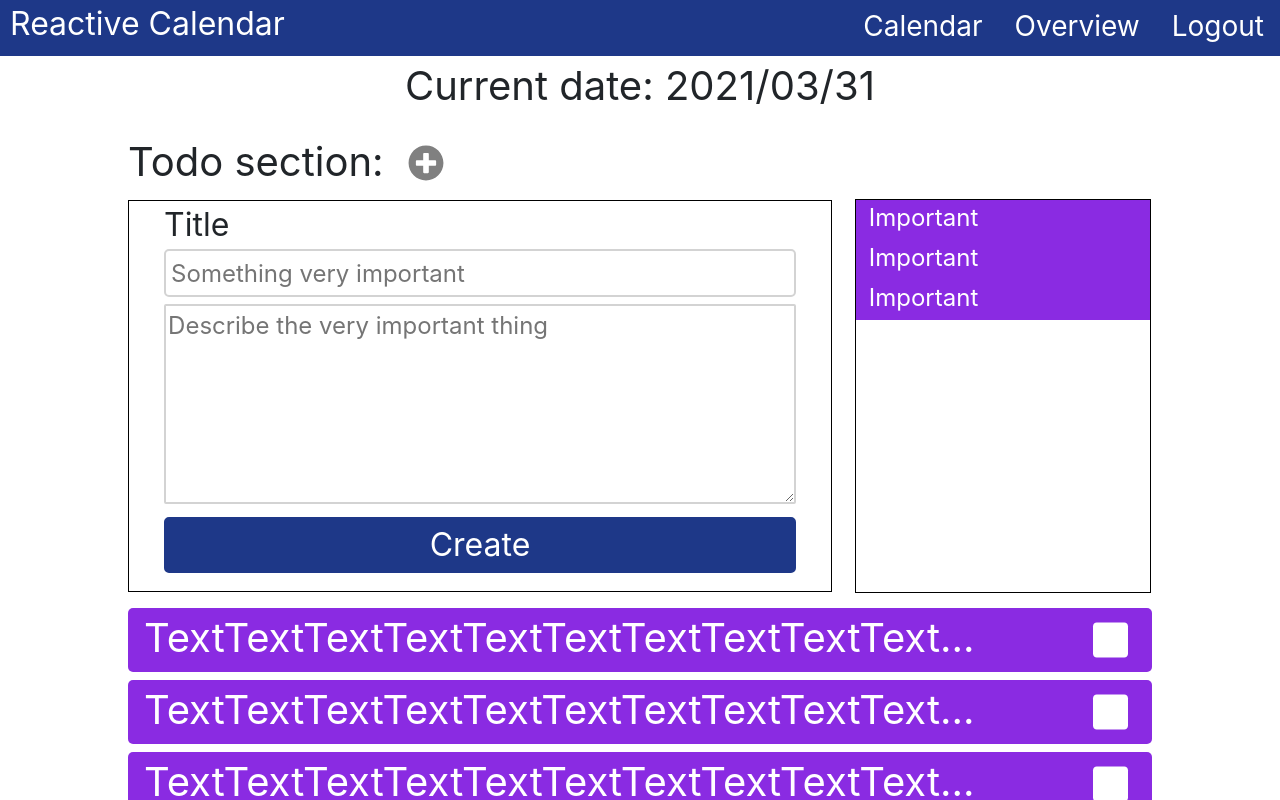
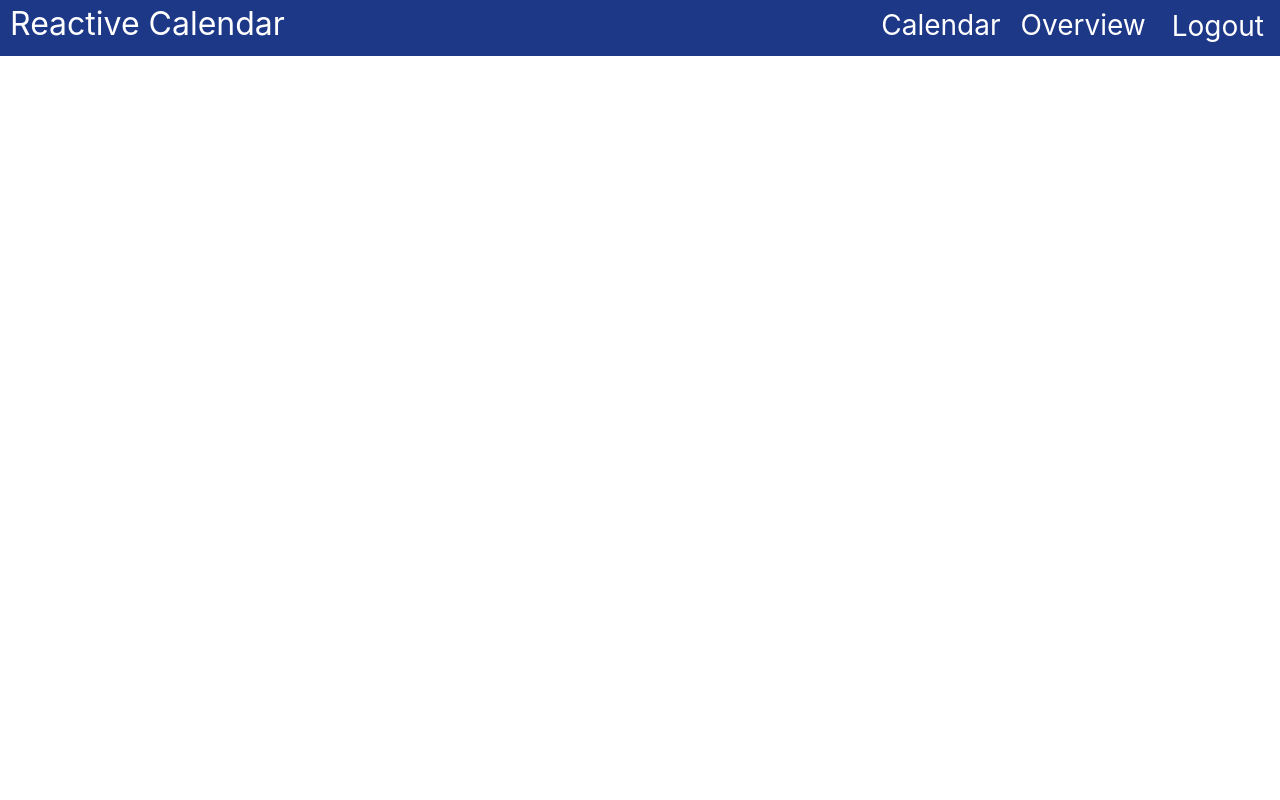
Before and after one commit to idrizovdjem/reactive-calendar, a React (Create React App) app in the folder reactive-calendar/: page / in a window 1280 px wide. Built offline with nearby package versions, Linux system fonts and the light colour scheme.

Commit message:
Add react router

```diff
--- a/reactive-calendar/package.json
+++ b/reactive-calendar/package.json
@@ -13,6 +13,7 @@
     "dayjs": "^1.10.4",
     "react": "^17.0.2",
     "react-dom": "^17.0.2",
+    "react-router-dom": "^5.2.0",
     "react-scripts": "4.0.3",
     "web-vitals": "^1.1.1"
   },
--- a/reactive-calendar/src/App.js
+++ b/reactive-calendar/src/App.js
@@ -1,4 +1,5 @@
 import React, { Component } from 'react';
+import { BrowserRouter, Route, Switch } from 'react-router-dom';
 
 import Navigation from './components/Navigation/Navigation';
 import Login from './components/Login/Login';
@@ -8,32 +9,23 @@ import TodoContainer from './components/TodoContainer/TodoContainer';
 
 class App extends Component {
   state = {
-    isUserAuthenticated: true,
-    currentPage: 'Todo'
+    isUserAuthenticated: true
   };
 
-  changePage = (page) => {
-    this.setState({ currentPage: page });
-  }
-
   render() {
-    let renderElement = null;
-    if(this.state.currentPage === 'Login') {
-      renderElement = <Login />
-    } else if(this.state.currentPage === 'Register') {
-      renderElement = <Register />
-    } else if(this.state.currentPage === 'Calendar') {
-      renderElement = <Calendar />
-    } else if(this.state.currentPage === 'Todo') {
-      renderElement = <TodoContainer />
-    }
-
     return (
       <div>
-        <Navigation
-          isUserAuthenticated={this.state.isUserAuthenticated}
-          redirect={this.changePage} />
-          {renderElement}
+        <BrowserRouter>
+          <Navigation
+            isUserAuthenticated={this.state.isUserAuthenticated}
+            redirect={this.changePage} />
+          <Switch>
+            <Route path='/Calendar' component={Calendar} />
+            <Route path='/Login' component={Login} />
+            <Route path='/Register' component={Register} />
+            <Route path='/Todo' component={TodoContainer} />
+          </Switch>
+        </BrowserRouter>
       </div>
     );
   }
--- a/reactive-calendar/src/components/Navigation/Navigation.js
+++ b/reactive-calendar/src/components/Navigation/Navigation.js
@@ -1,27 +1,23 @@
 import React from 'react';
+import { Link } from 'react-router-dom';
 import classes from './Navigation.module.css';
 
 const Navigation = (props) => {
     let buttons = null;
 
-    const changePage = (event) => {
-        const page = event.target.textContent;
-        props.redirect(page);
-    }
-
     if(props.isUserAuthenticated) {
         buttons = (
             <span>
                 <button className={classes.NavigationButton}>Logout</button>
-                <button onClick={changePage} className={classes.NavigationButton}>Overview</button>
-                <button onClick={changePage} className={classes.NavigationButton}>Calendar</button>
+                <Link to='/Overview' className={classes.NavigationButton}>Overview</Link>
+                <Link to='/Calendar' className={classes.NavigationButton}>Calendar</Link>
             </span>
         );
     } else {
         buttons = (
             <span>
-                <button onClick={changePage} className={classes.NavigationButton}>Register</button>
-                <button onClick={changePage} className={classes.NavigationButton}>Login</button>
+                <Link to='/Register' className={classes.NavigationButton}>Register</Link>
+                <Link to='/Login' className={classes.NavigationButton}>Login</Link>
             </span>
         );
     }
--- a/reactive-calendar/src/components/Navigation/Navigation.module.css
+++ b/reactive-calendar/src/components/Navigation/Navigation.module.css
@@ -25,6 +25,7 @@
 
 .NavigationButton:hover {
     cursor: pointer;
+    text-decoration: none;
     background-color: white;
     color: #406E8E;
 }
```
Also changed, not shown: 1 other file (tests, documents, lock files or other folders).
